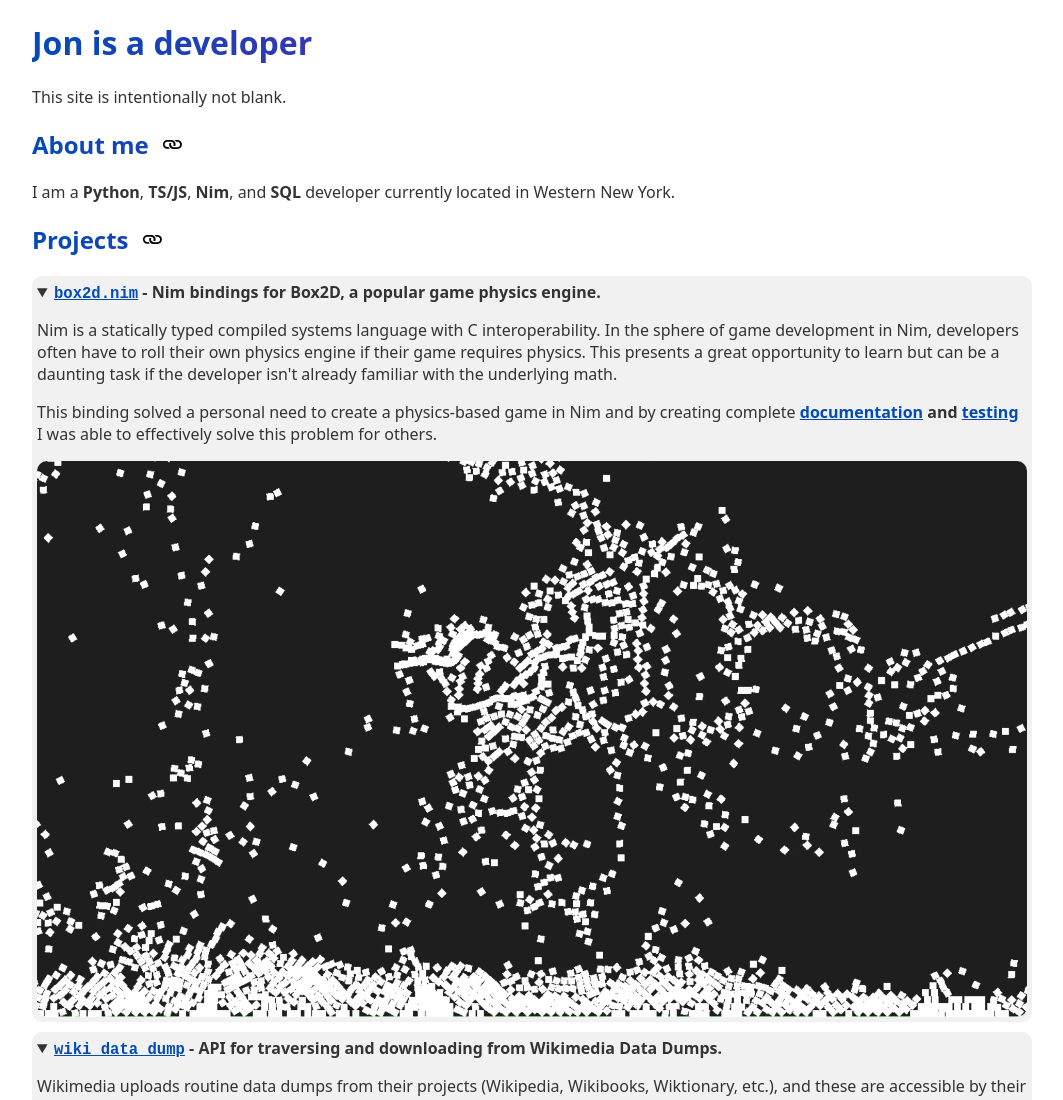
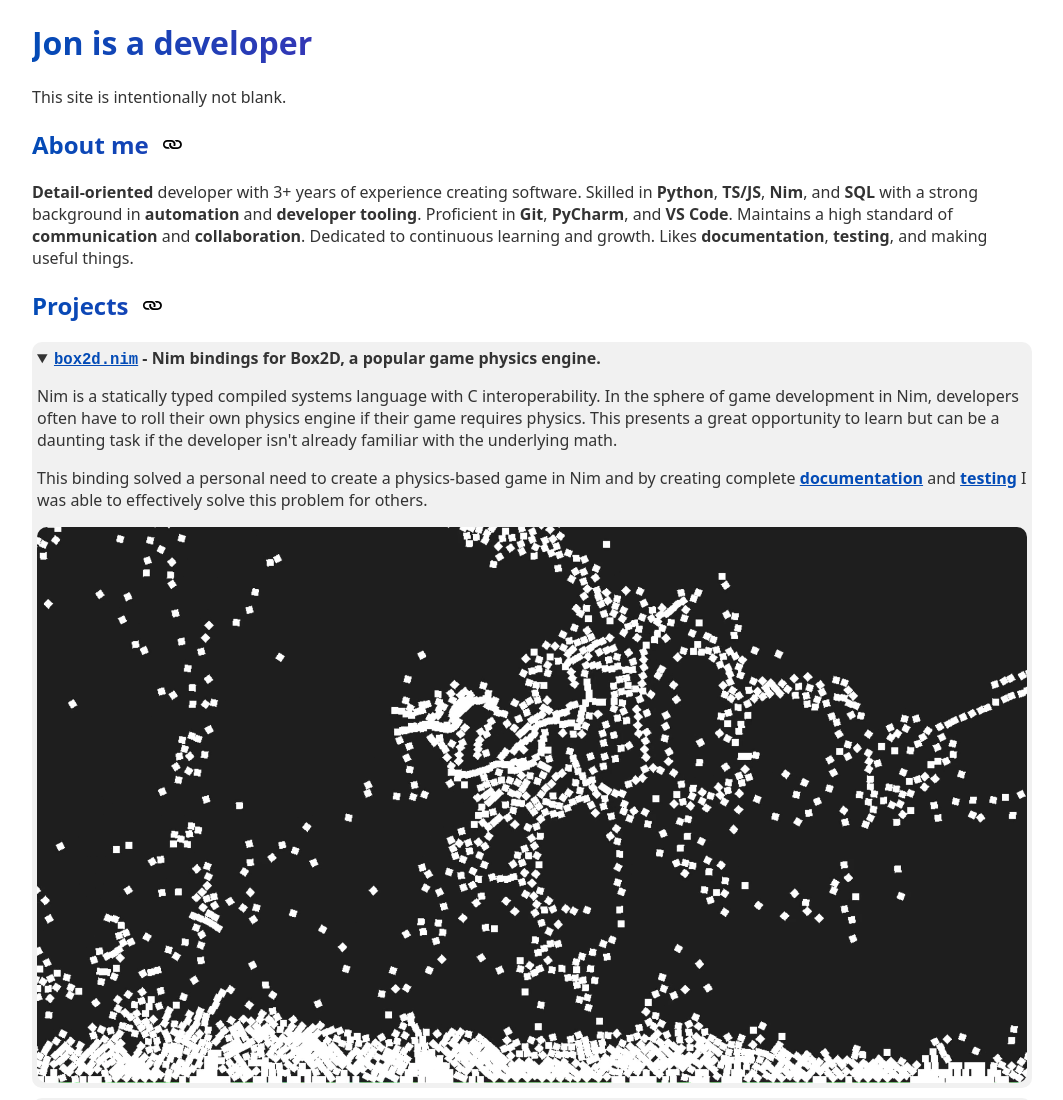
Before and after one commit to jon-edward/jon-edward.github.io, a website built with Vite: page index.html in a window 1280 px wide. Shown: the top 1100 px of the page, without its empty margins (108-1171 px from the left). Built offline with nearby package versions, Linux system fonts and the light colour scheme.

Commit message:
Update about me

```diff
--- a/index.html
+++ b/index.html
@@ -32,9 +32,12 @@
         /></a>
       </h2>
       <p>
-        I am a <strong>Python</strong>, <strong>TS/JS</strong>,
-        <strong>Nim</strong>, and <strong>SQL</strong> developer currently
-        located in Western New York.
+        <strong>Detail-oriented</strong> developer with 3+ years of experience creating software.
+        Skilled in <strong>Python</strong>, <strong>TS/JS</strong>, <strong>Nim</strong>, and <strong>SQL</strong> with a strong
+        background in <strong>automation</strong> and <strong>developer tooling</strong>. Proficient in
+        <strong>Git</strong>, <strong>PyCharm</strong>, and <strong>VS Code</strong>. Maintains a high standard of
+        <strong>communication</strong> and <strong>collaboration</strong>. Dedicated to continuous learning and growth. Likes
+        <strong>documentation</strong>, <strong>testing</strong>, and making useful things.
       </p>
     </section>
     <section id="projects">
@@ -75,8 +78,8 @@
           This binding solved a personal need to create a physics-based game in
           Nim and by creating complete
           <strong
-            ><a href="https://jon.is-a.dev/box2d.nim/">documentation</a> and
-            <a href="https://github.com/jon-edward/box2d.nim/tree/main/tests"
+            ><a href="https://jon.is-a.dev/box2d.nim/">documentation</a></strong> and
+            <strong><a href="https://github.com/jon-edward/box2d.nim/tree/main/tests"
               >testing</a
             ></strong
           >
```
